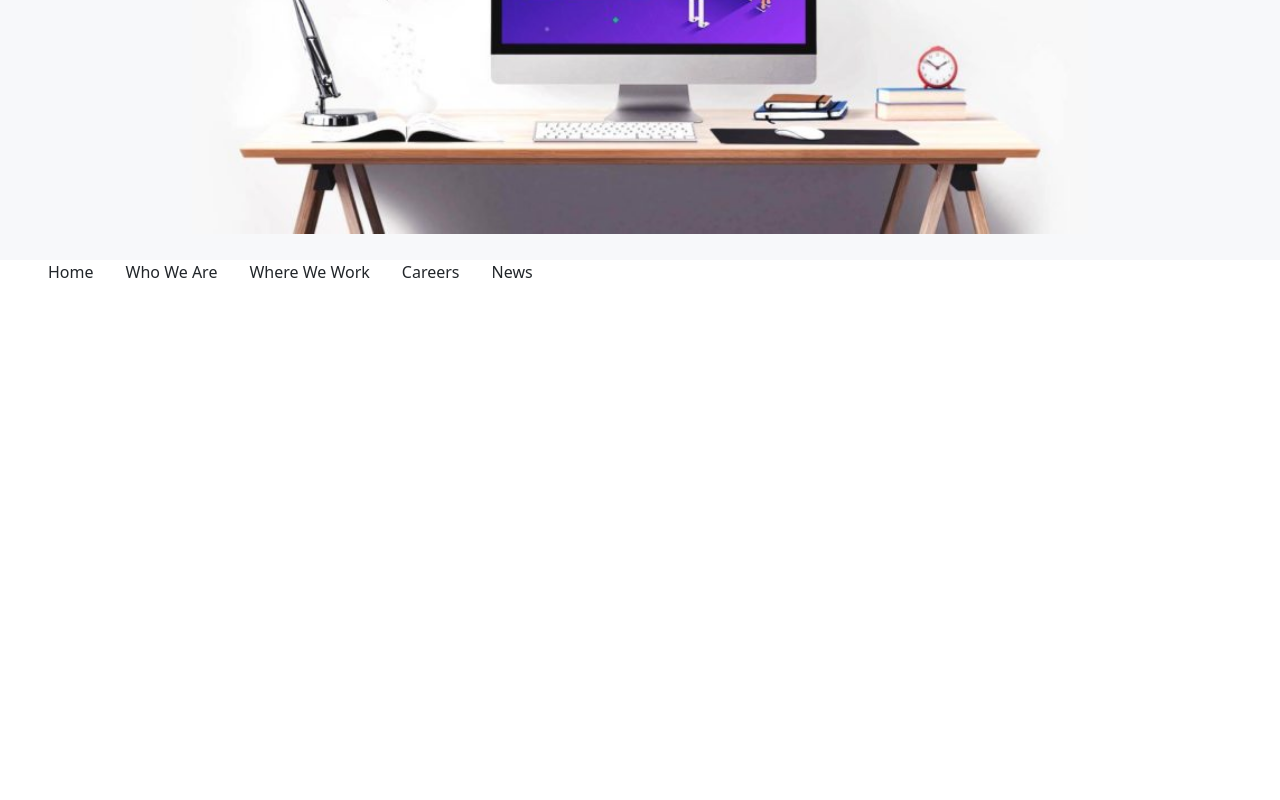
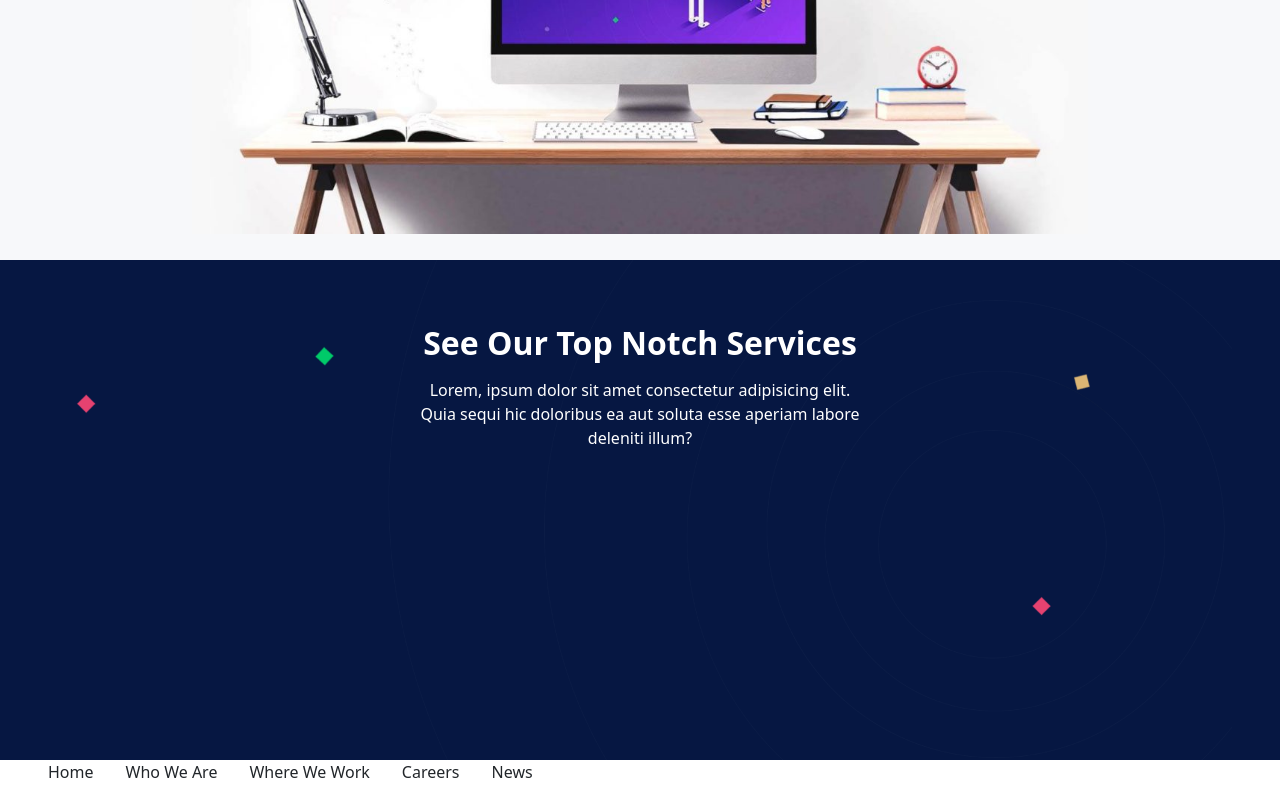
Before and after one commit to DezVibez/proj-html-vuejs, a Vue app: page / in a window 1280 px wide. Shown: the part 1211-2011 px from the top of the page. Before the commit the page ends 1511 px from the top, so only its background shows below. Built offline with nearby package versions, Linux system fonts and the light colour scheme.

Commit message:
see section ok no cards

```diff
--- a/src/assets/sass/_vars.scss
+++ b/src/assets/sass/_vars.scss
@@ -6,7 +6,8 @@ $primary_col: #FFA837;
 $secondary_btn_col: #556EED;
 $btn_gray: #5a5759;
 
-$meet_bg: #F7F8FA
+$meet_bg: #F7F8FA;
+$see_service_bg:#061742;
 
 //Fonts
 
--- a/src/components/BaseMain.vue
+++ b/src/components/BaseMain.vue
@@ -1,5 +1,5 @@
 <template>
-
+<div>
   <div class="meet-section">
     <div class="my-container">
       <div class=" mx-auto pt-5">
@@ -45,6 +45,26 @@
     </div>
 
   </div>
+
+  <div class="see-services-section text-white">
+
+    <div class="my-container">
+
+      <div class="text-center mx-auto py-5">
+        <h2 class="fw-bold my-3">
+          See Our Top Notch Services
+        </h2>
+
+        <p class="w-50 mx-auto">
+          Lorem, ipsum dolor sit amet consectetur adipisicing elit. Quia sequi hic doloribus ea aut soluta esse aperiam labore deleniti illum?
+        </p>
+      </div>
+
+    </div>
+
+  </div>
+
+</div>
 </template>
 
 <script>
@@ -61,14 +81,15 @@ export default {
 
 @import "../assets/sass/vars";
 
-.meet-section{
-  background-color: $meet_bg;
-}
-
+//utils
   .my-container {
     max-width: 70%;
     margin: 0 auto;
   }
+
+//meet-section
+.meet-section{
+  background-color: $meet_bg;
 
   .meet-section-card{
   width: 32%;
@@ -76,10 +97,21 @@ width: 32%;
 
   .my-table{
     height: 420px;
-  background-image: url(../assets/images/agency-seo-desk-front-800x380.jpg);
+    background-image: url(../assets/images/agency-seo-desk-front-1200x570.jpg);
     background-repeat: no-repeat;
     background-size: cover;
     background-position-y: -2rem;
   }
+}
 
+//see-services-section
+.see-services-section{
+  height: 500px;
+  background-image: url(../assets/images/pattern_background.png);
+  background-color: $see_service_bg;
+  background-position-x: -3rem;
+  background-position-y: -1rem;
+  background-repeat: no-repeat;
+  background-size: cover;
+}
 </style>
```
Lines whose indentation alone changed are shown as unchanged.
